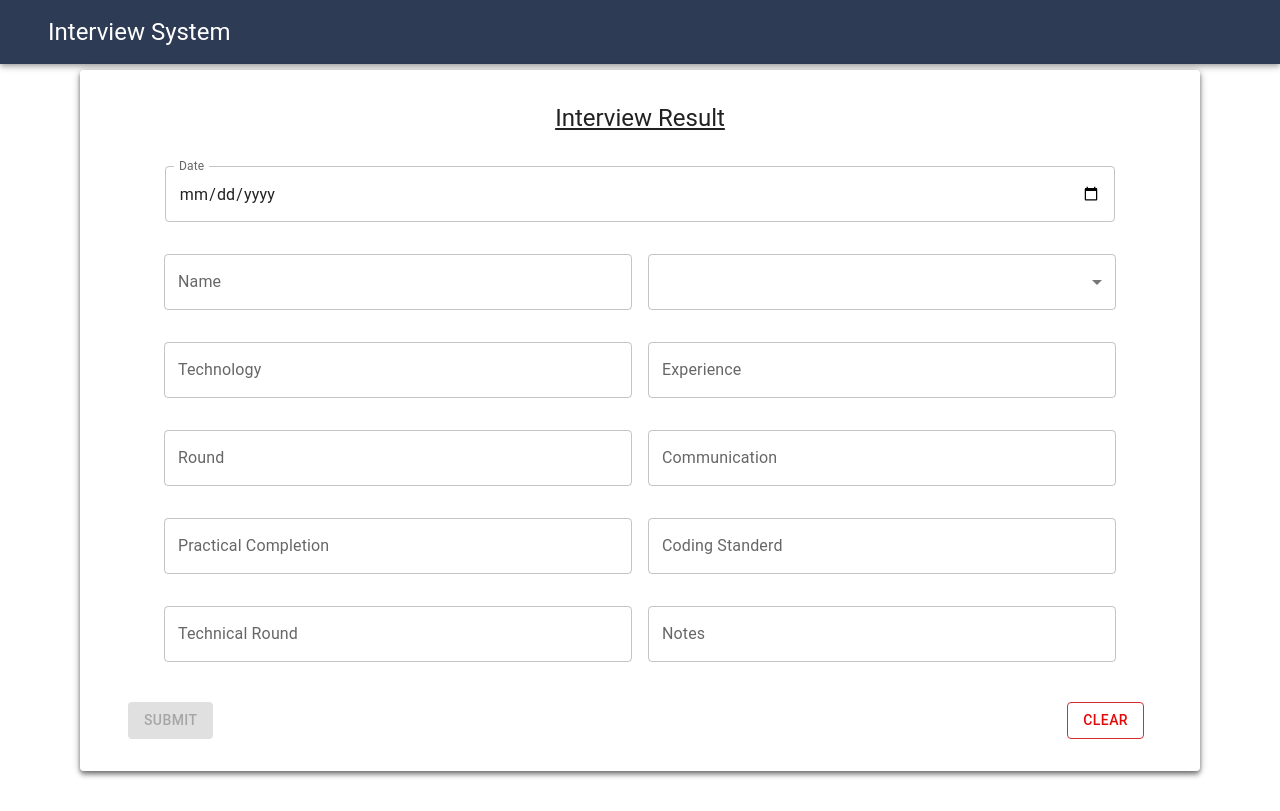
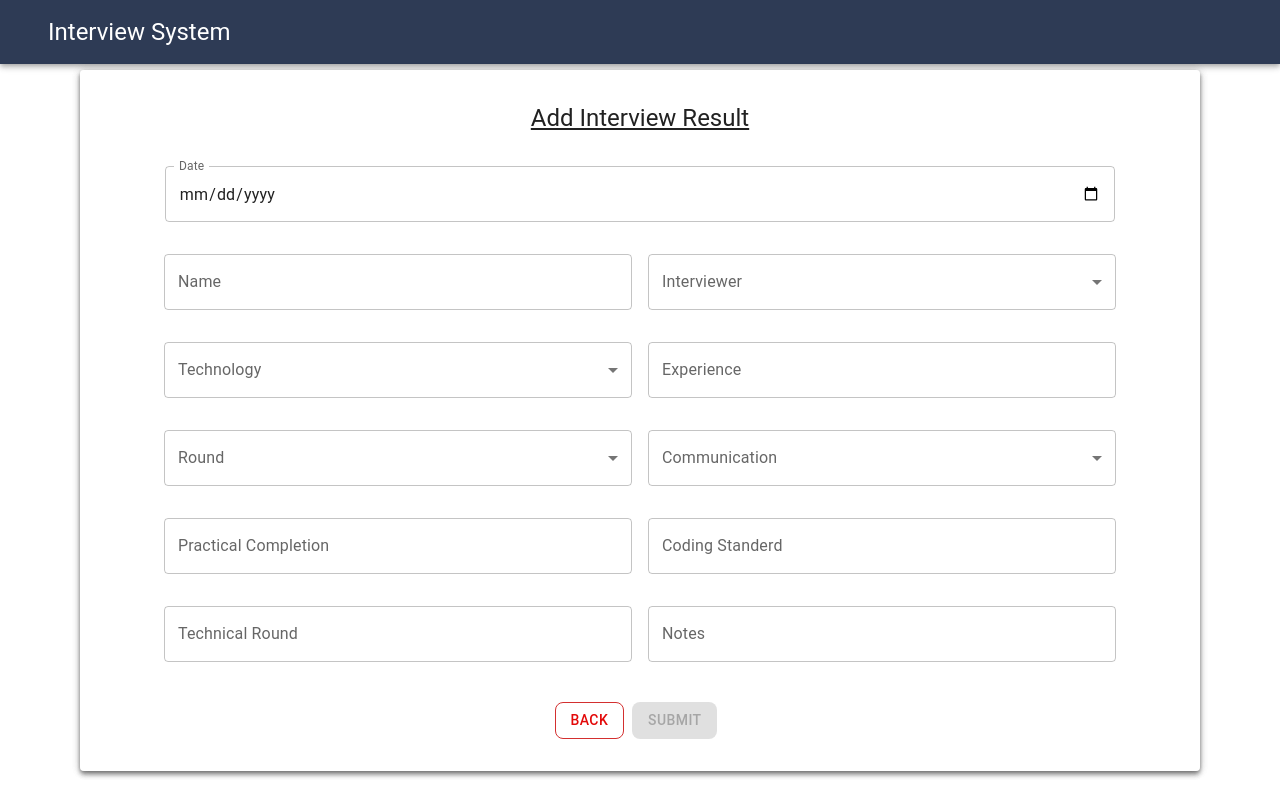
Before and after one commit to Meet-training/Interview-System, a React (Create React App) app: page / in a window 1280 px wide. Built offline with nearby package versions, Linux system fonts and the light colour scheme.

Commit message:
Interview System : Working On Dropdown List ,  Add Edit Button : 09-Feb-2022

```diff
--- a/package.json
+++ b/package.json
@@ -5,6 +5,7 @@
   "dependencies": {
     "@emotion/react": "^11.7.1",
     "@emotion/styled": "^11.6.0",
+    "@mui/icons-material": "^5.4.1",
     "@mui/material": "^5.4.0",
     "@testing-library/jest-dom": "^5.16.2",
     "@testing-library/react": "^12.1.2",
--- a/src/Components/Home/index.js
+++ b/src/Components/Home/index.js
@@ -7,8 +7,10 @@ import {
   Typography,
   Select,
   MenuItem,
+  InputLabel,
+  FormControl,
 } from "@mui/material";
-import { useDispatch } from "react-redux";
+import { useDispatch, useSelector } from "react-redux";
 import {
   validateDate,
   validateName,
@@ -24,24 +26,18 @@ import {
 } from "../Validation";
 import ResultTable from "../ResultTable";
 
-const initialValue = {
-  date: "",
-  name: "",
-  interviewer: "",
-  technology: "",
-  experience: "",
-  round: "",
-  communication: "",
-  practical: "",
-  coding: "",
-  technical: "",
-  notes: "",
-};
+function getCurrentResult(state) {
+  return state.interviewResult.find((t) => t.id === state.current_result) || {};
+}
 
 export default function HomePage() {
   const dispatch = useDispatch();
 
-  const [interviewResultData, setInterviewResultData] = useState(initialValue);
+  const curResult = useSelector(getCurrentResult);
+
+  const [practicalRound, setPracticalRound] = useState(false);
+
+  const [interviewResultData, setInterviewResultData] = useState(curResult);
 
   const [showTable, setShowTable] = useState(false);
 
@@ -63,7 +59,7 @@ export default function HomePage() {
     let curState = { ...interviewResultData };
     curState[name] = value;
     setInterviewResultData(curState);
-
+    console.log("dropdownvalue", value);
     switch (name) {
       case "date":
         setError({ date: validateDate(value) });
@@ -108,20 +104,26 @@ export default function HomePage() {
         type: "Add_Interview_Result",
         payload: interviewResultData,
       });
+    } else {
+      dispatch({
+        type: "Update_Interview_Result",
+        payload: interviewResultData,
+      });
     }
     setShowTable(true);
+    setInterviewResultData({});
   };
 
   return (
     <>
       {!showTable && (
-        <React.Fragment>
+        <>
           <Paper elevation={4} sx={{ p: 4 }}>
             <Typography
               variant="h5"
               sx={{ textDecoration: "underline", mb: 4 }}
             >
-              Interview Result
+              Add Interview Result
             </Typography>
             <Box sx={{ mb: 4 }}>
               <TextField
@@ -129,7 +131,7 @@ export default function HomePage() {
                 type="date"
                 name="date"
                 label="Date"
-                vlaue={interviewResultData.date}
+                value={interviewResultData.date || ""}
                 onChange={(e) => setDataHandler("date", e.target.value)}
                 variant="outlined"
                 error={!!error.date}
@@ -145,43 +147,63 @@ export default function HomePage() {
                 type="text"
                 name="name"
                 label="Name"
-                vlaue={interviewResultData.name}
+                value={interviewResultData.name || ""}
                 onChange={(e) => setDataHandler("name", e.target.value)}
                 variant="outlined"
                 error={!!error.name}
                 helperText={error.name}
               />
+              <FormControl sx={{ width: "45%", mr: 2 }}>
+                <InputLabel id="demo-simple-select-label">
+                  Interviewer
+                </InputLabel>
                 <Select
-                sx={{ width: "45%", mr: 2 }}
-                value={interviewResultData.interviewer}
+                  labelId="demo-simple-select-label"
+                  id="demo-simple-select"
+                  name="interviewer"
                   label="Interviewer"
-                error={!!error.name}
-                helperText={error.name}
-                onChange={(e) => setDataHandler("interviewer", e.target.value)}
+                  sx={{ textAlign: "left" }}
+                  value={interviewResultData.interviewer || ""}
+                  onChange={(e) =>
+                    setDataHandler("interviewer", e.target.value)
+                  }
+                  error={!!error.interviewer}
+                  helperText={error.interviewer}
                 >
-                <MenuItem value={10}>Meet</MenuItem>
-                <MenuItem value={20}>Jaydeep</MenuItem>
-                <MenuItem value={30}>Jatin</MenuItem>
-                <MenuItem value={40}>Nitin</MenuItem>
+                  <MenuItem value="Renish">Renish</MenuItem>
+                  <MenuItem value="Dhaval">Dhaval</MenuItem>
+                  <MenuItem value="Riddhi">Riddhi</MenuItem>
+                  <MenuItem value="Malay">Malay</MenuItem>
+                  <MenuItem value="Nirmal">Nirmal</MenuItem>
                 </Select>
+              </FormControl>
             </Box>
             <Box sx={{ mb: 4, ml: 2 }}>
-              <TextField
-                sx={{ width: "45%", mr: 2 }}
-                type="text"
+              <FormControl sx={{ width: "45%", mr: 2 }}>
+                <InputLabel id="demo-simple-select-label">
+                  Technology
+                </InputLabel>
+                <Select
+                  labelId="demo-simple-select-label"
+                  id="demo-simple-select"
                   name="technology"
-                vlaue={interviewResultData.technology}
+                  label="Technology"
+                  sx={{ textAlign: "left" }}
+                  value={interviewResultData.technology || ""}
                   onChange={(e) => setDataHandler("technology", e.target.value)}
-                label="Technology"
-                variant="outlined"
                   error={!!error.technology}
                   helperText={error.technology}
-              />
+                >
+                  <MenuItem value="React Js">React Js</MenuItem>
+                  <MenuItem value="Angular">Angular</MenuItem>
+                  <MenuItem value=".Net">.Net</MenuItem>
+                </Select>
+              </FormControl>
               <TextField
                 sx={{ width: "45%", mr: 2 }}
                 type="number"
                 name="experience"
-                vlaue={interviewResultData.experience}
+                value={interviewResultData.experience || ""}
                 onChange={(e) => setDataHandler("experience", e.target.value)}
                 label="Experience"
                 variant="outlined"
@@ -190,36 +212,52 @@ export default function HomePage() {
               />
             </Box>
             <Box sx={{ mb: 4, ml: 2 }}>
-              <TextField
-                sx={{ width: "45%", mr: 2 }}
-                type="text"
+              <FormControl sx={{ width: "45%", mr: 2 }}>
+                <InputLabel id="demo-simple-select-label">Round</InputLabel>
+                <Select
+                  labelId="demo-simple-select-label"
+                  id="demo-simple-select"
                   name="round"
                   label="Round"
-                vlaue={interviewResultData.round}
+                  sx={{ textAlign: "left" }}
+                  value={interviewResultData.round || ""}
                   onChange={(e) => setDataHandler("round", e.target.value)}
-                variant="outlined"
                   error={!!error.round}
                   helperText={error.round}
-              />
-              <TextField
-                sx={{ width: "45%", mr: 2 }}
+                >
+                  <MenuItem value="Practical">Practical</MenuItem>
+                  <MenuItem value="Technical">Technical</MenuItem>
+                </Select>
+              </FormControl>
+              <FormControl sx={{ width: "45%", mr: 2 }}>
+                <InputLabel id="demo-simple-select-label">
+                  Communication
+                </InputLabel>
+                <Select
+                  labelId="demo-simple-select-label"
+                  id="demo-simple-select"
                   name="communication"
                   label="Communication"
-                vlaue={interviewResultData.communication}
+                  sx={{ textAlign: "left" }}
+                  value={interviewResultData.communication || ""}
                   onChange={(e) =>
                     setDataHandler("communication", e.target.value)
                   }
-                variant="outlined"
                   error={!!error.communication}
                   helperText={error.communication}
-              />
+                >
+                  <MenuItem value="Good">Good</MenuItem>
+                  <MenuItem value="Medium">Medium</MenuItem>
+                  <MenuItem value="Low">Low</MenuItem>
+                </Select>
+              </FormControl>
             </Box>
             <Box sx={{ mb: 4, ml: 2 }}>
               <TextField
                 sx={{ width: "45%", mr: 2 }}
                 type="number"
                 name="practical"
-                vlaue={interviewResultData.practical}
+                value={interviewResultData.practical || ""}
                 onChange={(e) => setDataHandler("practical", e.target.value)}
                 label="Practical Completion"
                 variant="outlined"
@@ -230,7 +268,7 @@ export default function HomePage() {
                 sx={{ width: "45%", mr: 2 }}
                 type="number"
                 name="coding"
-                vlaue={interviewResultData.coding}
+                value={interviewResultData.coding || ""}
                 onChange={(e) => setDataHandler("coding", e.target.value)}
                 label="Coding Standerd"
                 variant="outlined"
@@ -243,7 +281,7 @@ export default function HomePage() {
                 sx={{ width: "45%", mr: 2 }}
                 type="text"
                 name="technical"
-                vlaue={interviewResultData.technical}
+                value={interviewResultData.technical || ""}
                 onChange={(e) => setDataHandler("technical", e.target.value)}
                 label="Technical Round"
                 variant="outlined"
@@ -254,7 +292,7 @@ export default function HomePage() {
                 sx={{ width: "45%", mr: 2 }}
                 type="text"
                 name="notes"
-                vlaue={interviewResultData.notes}
+                value={interviewResultData.notes || ""}
                 onChange={(e) => setDataHandler("notes", e.target.value)}
                 label="Notes"
                 variant="outlined"
@@ -265,14 +303,35 @@ export default function HomePage() {
             <Box
               sx={{
                 display: "flex",
+                justifyContent: "center",
+                alignItem: "center",
                 flexDirection: "row",
                 pt: 1,
                 mx: "1rem",
               }}
             >
+              <Box style={{ border: "1px" }} />
+
+              <Button
+                variant="outlined"
+                onClick={() => setShowTable(true)}
+                sx={{
+                  mr: 1,
+                  borderColor: "error.main",
+                  borderRadius: 2,
+                  color: "#e30909",
+                  "&.MuiButtonBase-root:hover": {
+                    borderColor: "error.main",
+                    bgcolor: "#e30909",
+                    color: "#fff",
+                  },
+                }}
+              >
+                Back
+              </Button>
               <Button
                 variant="contained"
-                sx={{ mr: 1 }}
+                sx={{ mr: 1, borderRadius: 2 }}
                 onClick={submitHandler}
                 disabled={
                   !interviewResultData.date ||
@@ -290,26 +349,9 @@ export default function HomePage() {
               >
                 Submit
               </Button>
-              <Box sx={{ flex: "1 1 auto" }} style={{ border: "1px" }} />
-
-              <Button
-                variant="outlined"
-                sx={{
-                  mr: 1,
-                  borderColor: "error.main",
-                  color: "#e30909",
-                  "&.MuiButtonBase-root:hover": {
-                    borderColor: "error.main",
-                    bgcolor: "#e30909",
-                    color: "#fff",
-                  },
-                }}
-              >
-                Clear
-              </Button>
             </Box>
           </Paper>
-        </React.Fragment>
+        </>
       )}
       <>{showTable && <ResultTable setShowTable={setShowTable} />}</>
     </>
--- a/src/Components/ResultTable/index.js
+++ b/src/Components/ResultTable/index.js
@@ -1,5 +1,7 @@
-import React from "react";
+import * as React from "react";
+import { styled } from "@mui/material/styles";
 import {
+  Typography,
   Table,
   TableBody,
   TableCell,
@@ -8,21 +10,51 @@ import {
   TableRow,
   Paper,
   Box,
-  Typography,
   Button,
 } from "@mui/material";
-import { useSelector } from "react-redux";
 
-const ResultTable = ({ setShowTable }) => {
+import { tableCellClasses } from "@mui/material/TableCell";
+
+import { useDispatch, useSelector } from "react-redux";
+
+import EditRoundedIcon from "@mui/icons-material/EditRounded";
+
+const StyledTableCell = styled(TableCell)(({ theme }) => ({
+  [`&.${tableCellClasses.body}`]: {
+    fontSize: 14,
+  },
+}));
+
+const StyledTableRow = styled(TableRow)(({ theme }) => ({
+  "&:nth-of-type(odd)": {
+    backgroundColor: theme.palette.action.hover,
+  },
+
+  "&:last-child td, &:last-child th": {
+    border: 0,
+  },
+}));
+
+export default function ResultTable({ setShowTable }) {
+  const dispatch = useDispatch();
+
   const resultData = useSelector((state) => state.interviewResult);
 
+  const handleUpdateResult = (id) => {
+    dispatch({
+      type: "Set_Interview_Result",
+      payload: id,
+    });
+    setShowTable(false);
+  };
+
   return (
-    <React.Fragment>
+    <>
       <Typography
         variant="h6"
         sx={{ fontStyle: "italic", textDecoration: "underline" }}
       >
-        Interview Result Table
+        Interview Result List
       </Typography>
       <Box
         sx={{
@@ -36,86 +68,102 @@ const ResultTable = ({ setShowTable }) => {
       >
         <Button
           variant="outlined"
-          color="inherit"
+          color="success"
           onClick={() => setShowTable(false)}
           sx={{
             mr: 1,
+            borderRadius: 2,
             "&.MuiButtonBase-root:hover": {
-              borderColor: "error.main",
-              bgcolor: "#e30909",
+              borderColor: "mediumseagreen",
+              bgcolor: "mediumseagreen",
               color: "#fff",
             },
           }}
         >
-          Back
+          Add New Record
         </Button>
       </Box>
       <TableContainer component={Paper}>
-        <Table sx={{ minWidth: 600 }} aria-label="simple table">
+        <Table sx={{ minWidth: 700 }} aria-label="customized table">
           <TableHead sx={{ bgcolor: "#1c9c51" }}>
             <TableRow>
-              <TableCell align="left" sx={{ color: "white" }}>
-                Date
-              </TableCell>
-              <TableCell align="left" sx={{ color: "white" }}>
+              <StyledTableCell sx={{ color: "white" }}>Date</StyledTableCell>
+              <StyledTableCell sx={{ color: "white" }} align="center">
                 Name
-              </TableCell>
-              <TableCell align="left" sx={{ color: "white" }}>
+              </StyledTableCell>
+              <StyledTableCell sx={{ color: "white" }} align="center">
                 Interviewer
-              </TableCell>
-              <TableCell align="left" sx={{ color: "white" }}>
+              </StyledTableCell>
+              <StyledTableCell sx={{ color: "white" }} align="center">
                 Technology
-              </TableCell>
-              <TableCell align="left" sx={{ color: "white" }}>
+              </StyledTableCell>
+              <StyledTableCell sx={{ color: "white" }} align="center">
                 Experience
-              </TableCell>
-              <TableCell align="left" sx={{ color: "white" }}>
+              </StyledTableCell>
+              <StyledTableCell sx={{ color: "white" }} align="center">
                 Round
-              </TableCell>
-              <TableCell align="left" sx={{ color: "white" }}>
+              </StyledTableCell>
+              <StyledTableCell sx={{ color: "white" }} align="center">
                 Communication
-              </TableCell>
-              <TableCell align="left" sx={{ color: "white" }}>
+              </StyledTableCell>
+              <StyledTableCell sx={{ color: "white" }} align="center">
                 Practical
-              </TableCell>
-              <TableCell align="left" sx={{ color: "white" }}>
+              </StyledTableCell>
+              <StyledTableCell sx={{ color: "white" }} align="center">
                 Coding
-              </TableCell>
-              <TableCell align="left" sx={{ color: "white" }}>
+              </StyledTableCell>
+              <StyledTableCell sx={{ color: "white" }} align="center">
                 Technical
-              </TableCell>
-              <TableCell align="left" sx={{ color: "white" }}>
+              </StyledTableCell>
+              <StyledTableCell sx={{ color: "white" }} align="center">
                 Notes
-              </TableCell>
+              </StyledTableCell>
+              <StyledTableCell sx={{ color: "white" }} align="center">
+                Action
+              </StyledTableCell>
             </TableRow>
           </TableHead>
           <TableBody>
-            {console.log("resultData : ", resultData)}
-            {resultData.map((row) => (
-              <TableRow
-                key={row.id}
-                sx={{ "&:last-child td, &:last-child th": { border: 0 } }}
-              >
-                <TableCell component="th" scope="row">
+            {console.log("ResultData : ", resultData)}
+            {resultData.map((row, id) => (
+              <StyledTableRow key={row.date}>
+                <StyledTableCell component="th" scope="row">
                   {row.date}
-                </TableCell>
-                <TableCell align="left">{row.name}</TableCell>
-                <TableCell align="left">{row.interviewer}</TableCell>
-                <TableCell align="left">{row.technology}</TableCell>
-                <TableCell align="left">{row.experience}</TableCell>
-                <TableCell align="left">{row.round}</TableCell>
-                <TableCell align="left">{row.communication}</TableCell>
-                <TableCell align="left">{row.practical}</TableCell>
-                <TableCell align="left">{row.coding}</TableCell>
-                <TableCell align="left">{row.technical}</TableCell>
-                <TableCell align="left">{row.notes}</TableCell>
-              </TableRow>
+                </StyledTableCell>
+                <StyledTableCell align="center">{row.name}</StyledTableCell>
+                <StyledTableCell align="center">
+                  {row.interviewer}
+                </StyledTableCell>
+                <StyledTableCell align="center">
+                  {row.technology}
+                </StyledTableCell>
+                <StyledTableCell align="center">
+                  {row.experience}
+                </StyledTableCell>
+                <StyledTableCell align="center">{row.round}</StyledTableCell>
+                <StyledTableCell align="center">
+                  {row.communication}
+                </StyledTableCell>
+                <StyledTableCell align="center">
+                  {row.practical}
+                </StyledTableCell>
+                <StyledTableCell align="center">{row.coding}</StyledTableCell>
+                <StyledTableCell align="center">
+                  {row.technical}
+                </StyledTableCell>
+                <StyledTableCell sx={{ textAlign: "justify" }}>
+                  {row.notes}
+                </StyledTableCell>
+                <StyledTableCell align="center">
+                  <Button onClick={() => handleUpdateResult(id)}>
+                    <EditRoundedIcon sx={{ color: "mediumseagreen" }} />
+                  </Button>
+                </StyledTableCell>
+              </StyledTableRow>
             ))}
           </TableBody>
         </Table>
       </TableContainer>
-    </React.Fragment>
+    </>
   );
-};
-
-export default ResultTable;
+}
--- a/src/Components/Validation/index.js
+++ b/src/Components/Validation/index.js
@@ -8,6 +8,10 @@ export const validateDate = (value) => {
 export const validateName = (value) => {
   if (!value) {
     return "Field Required!";
+  } else if (value.length < 3) {
+    return "Minimun 3 Chracter Required!";
+  } else if (value.length > 15) {
+    return "Not More Than 15 Character!";
   }
   return null;
 };
```
Also changed, not shown: src/Store/reducer.js (+33 -4 lines), 1 other file (tests, documents, lock files or other folders). Lines whose indentation alone changed are shown as unchanged.
